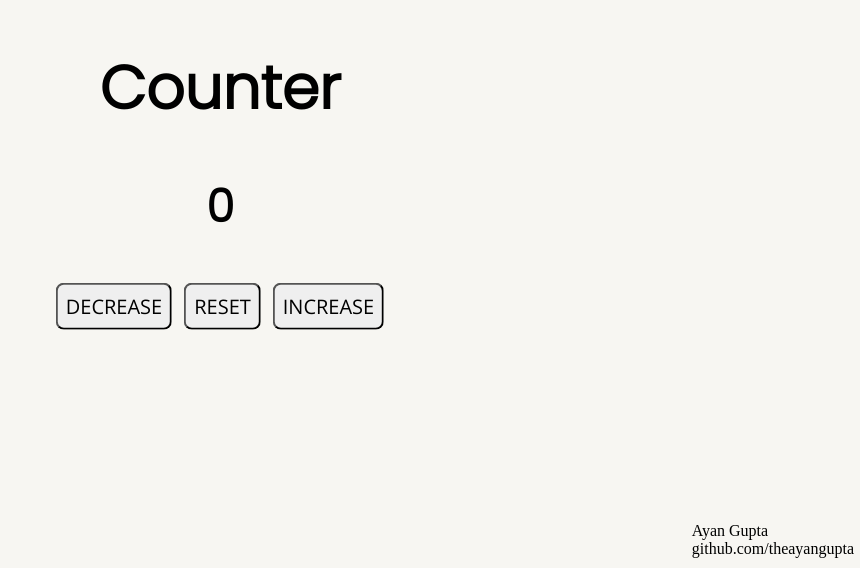
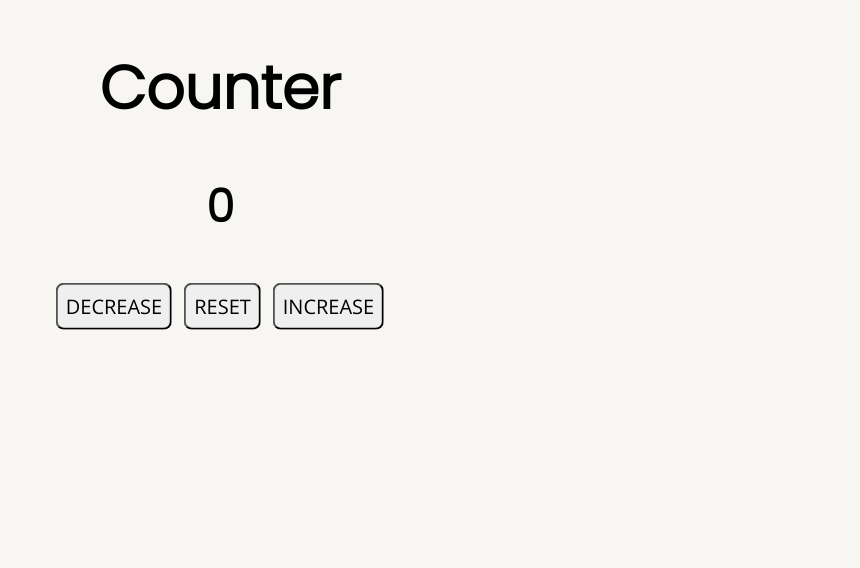
Before and after one commit to theayangupta/Homepage, a plain HTML site: page index.html in a window 1280 px wide. Shown: the part 232-800 px from the top of the page, without its empty margins (420-1280 px from the left). Drawn offline with nearby package versions, Linux system fonts and the light colour scheme.

Commit message:
Update index.html

```diff
--- a/index.html
+++ b/index.html
@@ -27,13 +27,7 @@
 
     </div>
 
-    <xml id="copyright-details">
-        <copyright>
-            <Name>Ayan Gupta</Name>
-            <br>
-            <GitHub>github.com/theayangupta</GitHub>
-        </copyright>
-    </xml>
+    <div id="copyright-details"></div>
 
     <script src = "index.js"></script>
 
```
